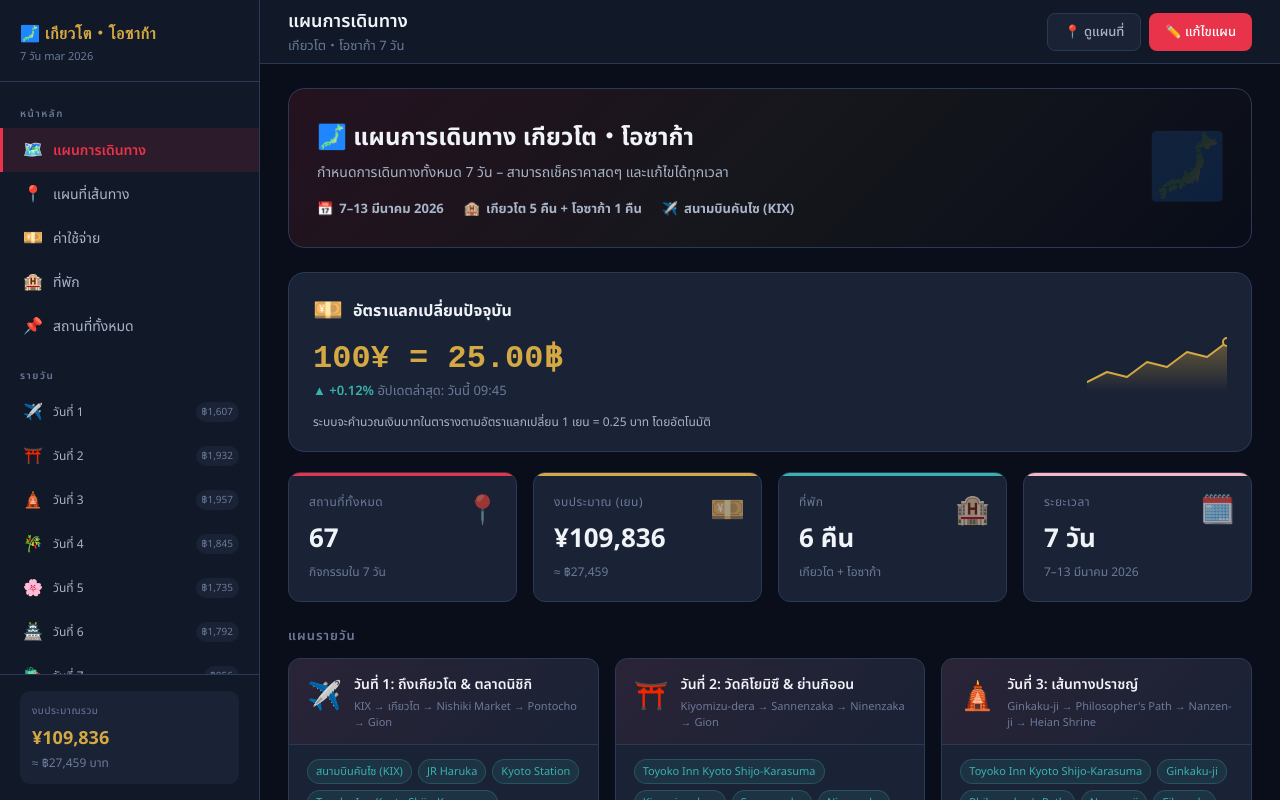
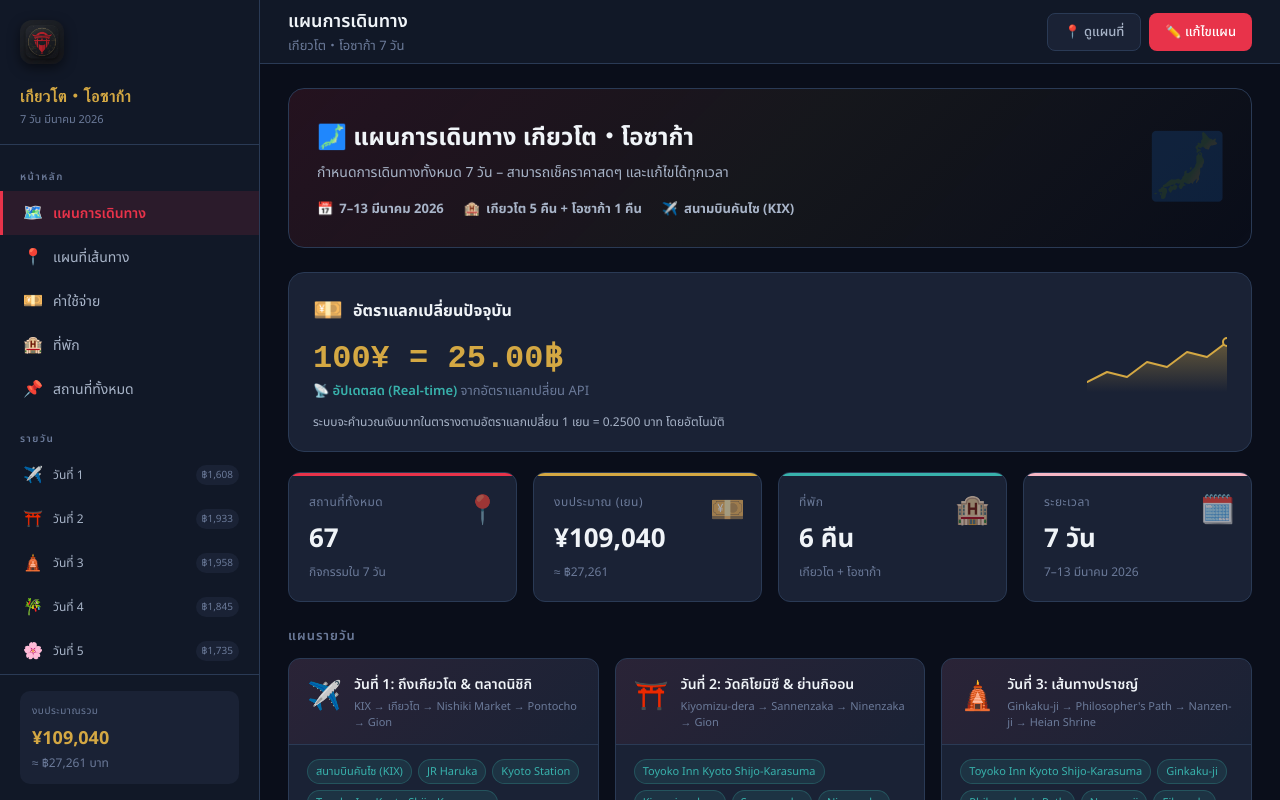
Before and after one commit to pitiwxt/travel-app, a React (Vite) app: page / in a window 1280 px wide. Built offline with nearby package versions, Linux system fonts and the light colour scheme; no server answers.

Commit message:
Integrate real-time exchange rates and premium UI logo

```diff
--- a/index.html
+++ b/index.html
@@ -1,13 +1,16 @@
 <!doctype html>
 <html lang="en">
+
 <head>
   <meta charset="UTF-8" />
-    <link rel="icon" type="image/svg+xml" href="/vite.svg" />
+  <link rel="icon" type="image/png" href="/logo.png" />
   <meta name="viewport" content="width=device-width, initial-scale=1.0" />
-    <title>travel-app</title>
+  <title>Japan Itinerary | เกียวโต・โอซาก้า</title>
 </head>
+
 <body>
   <div id="root"></div>
   <script type="module" src="/src/main.jsx"></script>
 </body>
+
 </html>
--- a/src/App.jsx
+++ b/src/App.jsx
@@ -1,4 +1,4 @@
-import { useState, createContext, useContext } from 'react';
+import { useState, createContext, useContext, useEffect } from 'react';
 import { actionPlan, hotelsDatabase, dayTitles, fixedExpenses } from './data/travelData';
 import Sidebar from './components/Sidebar';
 import OverviewPage from './pages/OverviewPage';
@@ -21,6 +21,18 @@ export default function App() {
   const [allHotels, setAllHotels] = useState(hotelsDatabase);
   const [isSidebarOpen, setIsSidebarOpen] = useState(false);
   const [customExpenses, setCustomExpenses] = useState(fixedExpenses);
+  const [exchangeRate, setExchangeRate] = useState(0.25); // default fallback
+
+  useEffect(() => {
+    fetch('https://open.er-api.com/v6/latest/JPY')
+      .then(res => res.json())
+      .then(data => {
+        if (data && data.rates && data.rates.THB) {
+          setExchangeRate(data.rates.THB);
+        }
+      })
+      .catch(err => console.error("Failed to fetch exchange rate", err));
+  }, []);
 
   // Global hotel selection — drives plan names, expenses, and map pins
   const [hotelSelection, setHotelSelection] = useState({
@@ -68,7 +80,7 @@ export default function App() {
   };
 
   const updateCustomExpense = (index, newTotalYen) => {
-    setCustomExpenses(prev => prev.map((e, i) => i === index ? { ...e, totalYen: newTotalYen, totalBaht: newTotalYen / 4 } : e));
+    setCustomExpenses(prev => prev.map((e, i) => i === index ? { ...e, totalYen: newTotalYen, totalBaht: Math.round(newTotalYen * exchangeRate) } : e));
   };
 
   const navTo = (p, day) => {
@@ -80,8 +92,8 @@ export default function App() {
   const hotelExpense = {
     yen: hotelSelection.kyoto.hotel.priceYen * hotelSelection.kyoto.nights +
       hotelSelection.osaka.hotel.priceYen * hotelSelection.osaka.nights,
-    baht: hotelSelection.kyoto.hotel.priceBaht * hotelSelection.kyoto.nights +
-      hotelSelection.osaka.hotel.priceBaht * hotelSelection.osaka.nights,
+    baht: Math.round((hotelSelection.kyoto.hotel.priceYen * hotelSelection.kyoto.nights +
+      hotelSelection.osaka.hotel.priceYen * hotelSelection.osaka.nights) * exchangeRate),
   };
 
   const closeSidebar = () => setIsSidebarOpen(false);
@@ -95,11 +107,15 @@ export default function App() {
       hotelExpense,
       customExpenses, updateCustomExpense,
       navTo,
+      exchangeRate,
     }}>
       {/* Mobile header with hamburger */}
       <div className="mobile-header">
         <button className="hamburger-btn" onClick={() => setIsSidebarOpen(true)}>☰</button>
-        <span className="mobile-header-title">🗾 เกียวโต・โอซาก้า</span>
+        <div style={{ display: 'flex', alignItems: 'center', gap: 10 }}>
+          <img src="/logo.png" style={{ width: 26, height: 26, borderRadius: 6 }} alt="logo" />
+          <span className="mobile-header-title">เกียวโต・โอซาก้า</span>
+        </div>
       </div>
 
       {/* Sidebar overlay (mobile) */}
--- a/src/components/EditModal.jsx
+++ b/src/components/EditModal.jsx
@@ -1,7 +1,9 @@
-import { useState } from 'react';
+import { useState, useContext } from 'react';
 import { placesDatabase, locationCoords } from '../data/travelData';
+import { TravelContext } from '../App';
 
 export default function EditModal({ item, onSave, onClose, title, isNew = false }) {
+    const { exchangeRate } = useContext(TravelContext);
     const [form, setForm] = useState({ ...item });
     const [placeSearch, setPlaceSearch] = useState('');
     const [showPlaceSearch, setShowPlaceSearch] = useState(false);
@@ -120,7 +122,7 @@ export default function EditModal({ item, onSave, onClose, title, isNew = false
                                 onChange={e => {
                                     const yen = parseInt(e.target.value) || 0;
                                     set('costYen', yen);
-                                    set('costBaht', Math.round(yen / 4));
+                                    set('costBaht', Math.round(yen * exchangeRate));
                                 }}
                             />
                         </div>
@@ -133,7 +135,7 @@ export default function EditModal({ item, onSave, onClose, title, isNew = false
                                 onChange={e => {
                                     const baht = parseInt(e.target.value) || 0;
                                     set('costBaht', baht);
-                                    set('costYen', baht * 4);
+                                    set('costYen', Math.round(baht / exchangeRate));
                                 }}
                             />
                         </div>
--- a/src/components/Sidebar.jsx
+++ b/src/components/Sidebar.jsx
@@ -3,18 +3,18 @@ import { TravelContext } from '../App';
 import { dayTitles } from '../data/travelData';
 
 export default function Sidebar({ page, onNav, isOpen, onClose }) {
-    const { plan, hotelExpense, navTo } = useContext(TravelContext);
+    const { plan, hotelExpense, navTo, exchangeRate, customExpenses } = useContext(TravelContext);
 
     // Compute per-day cost live from plan
     const getDayCostLive = (day) => {
         const items = plan.filter(i => i.day === day);
-        return { baht: items.reduce((s, i) => s + i.costBaht, 0) };
+        return { baht: items.reduce((s, i) => s + Math.round(i.costYen * exchangeRate), 0) };
     };
 
     // Fixed costs (activities, transport, food) — hotel from context
-    const fixedBaht = 17734;
-    const totalBaht = fixedBaht + hotelExpense.baht;
-    const totalYen = Math.round(totalBaht * 4);
+    const fixedYen = customExpenses.reduce((s, e) => s + e.totalYen, 0);
+    const totalYen = fixedYen + hotelExpense.yen;
+    const totalBaht = customExpenses.reduce((s, e) => s + Math.round(e.totalYen * exchangeRate), 0) + hotelExpense.baht;
 
     const handleNav = (p, day) => {
         if (day !== undefined) {
@@ -30,8 +30,9 @@ export default function Sidebar({ page, onNav, isOpen, onClose }) {
             <button className="sidebar-close-btn" onClick={onClose}>✕</button>
 
             <div className="sidebar-logo">
-                <h1>🗾 เกียวโต・โอซาก้า</h1>
-                <p>7 วัน mar 2026</p>
+                <img src="/logo.png" style={{ width: 44, height: 44, borderRadius: 12, marginBottom: 12, boxShadow: '0 4px 12px rgba(0,0,0,0.5)' }} alt="Japan Logo" />
+                <h1>เกียวโต・โอซาก้า</h1>
+                <p>7 วัน มีนาคม 2026</p>
             </div>
 
             <nav className="sidebar-nav">
--- a/src/pages/ExpensesPage.jsx
+++ b/src/pages/ExpensesPage.jsx
@@ -4,36 +4,36 @@ import { TravelContext } from '../App';
 const COLORS = ['#e8334a', '#f59e0b', '#10b981', '#6366f1', '#ec4899', '#3b82f6', '#8b5cf6', '#14b8a6', '#f97316', '#06b6d4'];
 
 export default function ExpensesPage() {
-    const { plan, hotelSelection, hotelExpense, navTo, customExpenses, updateCustomExpense } = useContext(TravelContext);
+    const { plan, hotelSelection, hotelExpense, navTo, customExpenses, updateCustomExpense, exchangeRate } = useContext(TravelContext);
     const [editingIdx, setEditingIdx] = useState(null);
     const [editVal, setEditVal] = useState('');
 
     // Live activity costs from plan
     const activityCostYen = plan.reduce((s, i) => s + i.costYen, 0);
-    const activityCostBaht = plan.reduce((s, i) => s + i.costBaht, 0);
+    const activityCostBaht = plan.reduce((s, i) => s + Math.round(i.costYen * exchangeRate), 0);
 
     // Fixed expenses (transport, food, entrance)
     const fixedYen = customExpenses.reduce((s, e) => s + e.totalYen, 0);
-    const fixedBaht = customExpenses.reduce((s, e) => s + e.totalBaht, 0);
+    const fixedBaht = customExpenses.reduce((s, e) => s + Math.round(e.totalYen * exchangeRate), 0);
 
     const grandTotalYen = fixedYen + hotelExpense.yen;
     const grandTotalBaht = fixedBaht + hotelExpense.baht;
 
     // All rows for chart
     const allRows = [
-        ...customExpenses.map((e, idx) => ({ ...e, originalIdx: idx })),
+        ...customExpenses.map((e, idx) => ({ ...e, originalIdx: idx, totalBaht: Math.round(e.totalYen * exchangeRate) })),
         {
             item: `ที่พักเกียวโต ${hotelSelection.kyoto.nights} คืน`,
             detail: hotelSelection.kyoto.hotel.name,
             totalYen: hotelSelection.kyoto.hotel.priceYen * hotelSelection.kyoto.nights,
-            totalBaht: hotelSelection.kyoto.hotel.priceBaht * hotelSelection.kyoto.nights,
+            totalBaht: Math.round(hotelSelection.kyoto.hotel.priceYen * hotelSelection.kyoto.nights * exchangeRate),
             isHotel: true,
         },
         {
             item: `ที่พักโอซาก้า ${hotelSelection.osaka.nights} คืน`,
             detail: hotelSelection.osaka.hotel.name,
             totalYen: hotelSelection.osaka.hotel.priceYen * hotelSelection.osaka.nights,
-            totalBaht: hotelSelection.osaka.hotel.priceBaht * hotelSelection.osaka.nights,
+            totalBaht: Math.round(hotelSelection.osaka.hotel.priceYen * hotelSelection.osaka.nights * exchangeRate),
             isHotel: true,
         },
     ];
--- a/src/pages/OverviewPage.jsx
+++ b/src/pages/OverviewPage.jsx
@@ -3,20 +3,21 @@ import { TravelContext } from '../App';
 import { dayTitles } from '../data/travelData';
 
 export default function OverviewPage() {
-    const { plan, hotelExpense, navTo } = useContext(TravelContext);
+    const { plan, hotelExpense, navTo, exchangeRate, customExpenses } = useContext(TravelContext);
 
     // Compute stats live from plan
-    const totalPlanYen = plan.reduce((s, i) => s + i.costYen, 0);
-    const totalPlanBaht = plan.reduce((s, i) => s + i.costBaht, 0);
-    const fixedBaht = 17734;
-    const totalBaht = fixedBaht + hotelExpense.baht;
-    const totalYen = fixedBaht * 4 + hotelExpense.yen;
+    const fixedYen = customExpenses.reduce((s, e) => s + e.totalYen, 0);
+    const totalBaht = customExpenses.reduce((s, e) => s + Math.round(e.totalYen * exchangeRate), 0) + hotelExpense.baht;
+    const totalYen = fixedYen + hotelExpense.yen;
     const totalStops = plan.length;
 
     const getDayItems = (day) => plan.filter(i => i.day === day);
     const getDayCostLive = (day) => {
         const items = getDayItems(day);
-        return { yen: items.reduce((s, i) => s + i.costYen, 0), baht: items.reduce((s, i) => s + i.costBaht, 0) };
+        return {
+            yen: items.reduce((s, i) => s + i.costYen, 0),
+            baht: items.reduce((s, i) => s + Math.round(i.costYen * exchangeRate), 0)
+        };
     };
 
     return (
@@ -52,13 +53,13 @@ export default function OverviewPage() {
                             <h3 style={{ margin: 0, fontSize: 16, color: 'var(--text-primary)' }}>อัตราแลกเปลี่ยนปัจจุบัน</h3>
                         </div>
                         <div style={{ fontSize: 32, fontWeight: 700, color: 'var(--accent-gold)', marginBottom: 4, fontFamily: 'monospace' }}>
-                            100¥ = 25.00฿
+                            100¥ = {(100 * exchangeRate).toFixed(2)}฿
                         </div>
                         <div style={{ fontSize: 13, color: 'var(--text-muted)' }}>
-                            <span style={{ color: 'var(--accent-teal)', fontWeight: 600 }}>▲ +0.12%</span> อัปเดตล่าสุด: วันนี้ 09:45
+                            <span style={{ color: 'var(--accent-teal)', fontWeight: 600 }}>📡 อัปเดตสด (Real-time)</span> จากอัตราแลกเปลี่ยน API
                         </div>
                         <div style={{ marginTop: 12, fontSize: 12, color: 'var(--text-secondary)', lineHeight: 1.5 }}>
-                            ระบบจะคำนวณเงินบาทในตารางตามอัตราแลกเปลี่ยน 1 เยน = 0.25 บาท โดยอัตโนมัติ
+                            ระบบจะคำนวณเงินบาทในตารางตามอัตราแลกเปลี่ยน 1 เยน = {exchangeRate.toFixed(4)} บาท โดยอัตโนมัติ
                         </div>
                     </div>
                     {/* SVG mini chart */}
--- a/vite.config.js
+++ b/vite.config.js
@@ -3,6 +3,5 @@ import react from '@vitejs/plugin-react'
 
 // https://vite.dev/config/
 export default defineConfig({
-  plugins: [react()],
-  base: '/travel-app/',
+  plugins: [react()]
 })
```
Also changed, not shown: public/logo.png (added). Lines whose indentation alone changed are shown as unchanged.
